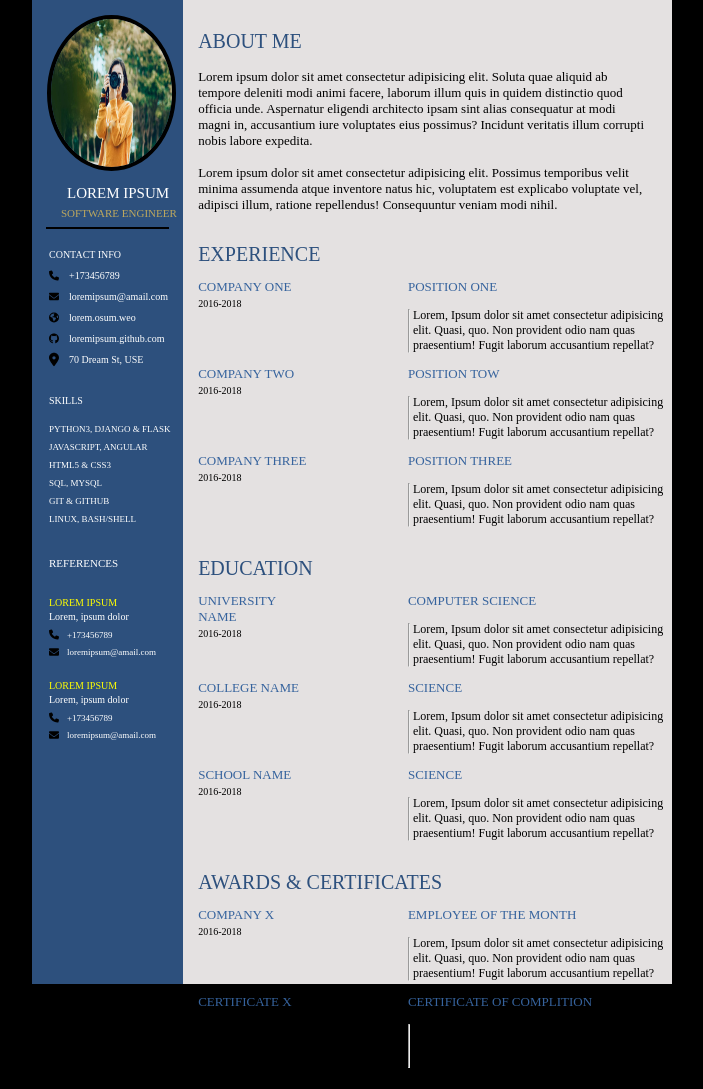
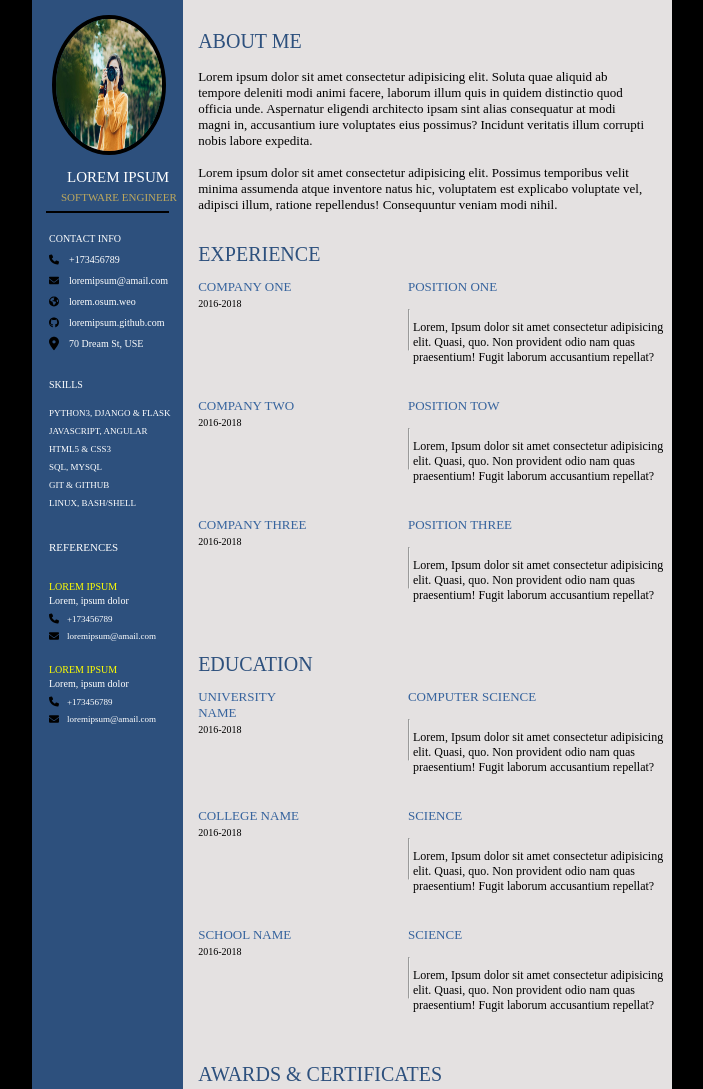
Before and after one commit to sde1rihankhan/Resuma, a plain HTML site: page index.html in a window 1280 px wide. Shown: the top 1089 px of the page, without its empty margins (288-991 px from the left). Before the commit the page ends 1068 px from the top, so only its background shows below. Drawn offline with Linux system fonts and the light colour scheme.

Commit message:
HTML & CSS Changes

```diff
--- a/style.css
+++ b/style.css
@@ -1,156 +1,166 @@
-body{
+body {
   background-color: rgb(0, 0, 0);
   display: flex;
   justify-content: center;
   margin: 0px;
 }
-.contant1{
-    height: 123vh;
+.contant1 {
+  /* height: 123vh; */
   width: 50%;
   background-color: rgb(228, 225, 225);
 }
-.contant2{
-    width:90%;
-    height: 123vh;
-    background-color:rgb(45, 80, 125) ;
-    /* display: flex; */
-    /* justify-content: center;
-    flex-direction: column; */
+.contant2 {
+  width: 90%;
+  /* height: 123vh; */
+  background-color: rgb(45, 80, 125);
 }
-.image1{
-    width: 80%;
+.image1 {
+  width: 70%;
   height: 15%;
-    border-radius:50% ;
-    margin: 15px 0px 10px 15px;
+  border-radius: 50%;
+  margin: 15px 0px 10px 25px;
   border: 4px solid black;
 }
-.contant3{
+@media screen and (max-width: 1290px){
+    .image1{
+        height: 10%;
+        margin-left: 20px;
+    }
+}
+@media screen and (max-width: 1190px){
+    .image1{
+        height: 7%;
+        margin-left: 15px;
+    }
+}
+@media screen and (max-width: 920px){
+    .image1{
+        height: 5%;
+        margin-left: 13;
+    }
+}
+.contant3 {
   color: white;
   font-size: 15px;
   margin: 0px 0px 5px 35px;
 }
-.contant4{
+.contant4 {
   color: rgb(189, 168, 94);
-font-size:11px ;
+  font-size: 11px;
   margin: 0px 0px 0px 29px;
 }
-.contant5{
+.contant5 {
   width: 80%;
 }
-.contant6{
+.contant6 {
   font-size: 10px;
   color: #ffffff;
   margin: 20px 0px 0px 17px;
 }
-.image2{
+.image2 {
   width: 10px;
 }
-.contant7{
+.contant7 {
   display: flex;
   font-size: 10px;
   gap: 5px;
   margin: 5px 0px 0px 17px;
   color: #fff;
 }
-.image3{
+.image3 {
   width: 10px;
 }
-.contant8{
+.contant8 {
   display: flex;
   font-size: 10px;
   gap: 5px;
   color: #fff;
-  margin: 0PX 0px 0px 17px;
+  margin: 0px 0px 0px 17px;
 }
-.contant9{
+.contant9 {
   margin: 5px;
 }
-.contant11{
+.contant11 {
   color: #ffffff;
   font-size: 10px;
   margin: 25px 0px 10px 17px;
 }
-.contant10{
-    font-size:9PX ;
+.contant10 {
+  font-size: 9px;
   display: flex;
   flex-direction: column;
   gap: 8px;
-}.contant12{
+}
+.contant12 {
   margin: 0px 0px 0px 17px;
   color: #fff;
 }
-.contant13{
+.contant13 {
   font-size: 11px;
   color: #fff;
   margin: 25px 0px 5px 17px;
 }
-.contant14{
+.contant14 {
   color: yellow;
   margin: 15px 0px 0px 17px;
   font-size: 10px;
 }
-.contant15{
+.contant15 {
   font-size: 10px;
   color: #fff;
   margin: 3px 0px 0px 17px;
 }
-.contant16{
+.contant16 {
   display: flex;
   /* flex-direction: column; */
   margin: 2px 0px 0px 17px;
   color: #fff;
   gap: 8px;
 }
-.contant18{
+.contant18 {
   margin: 0px;
 }
-.contant17{
+.contant17 {
   margin: 6px 0px 5px 0px;
 }
-.contant19{
+.contant19 {
   color: rgb(45, 80, 125);
   font-size: 20px;
   margin: 30px 0px 0px 15px;
 }
-.contant20{
+.contant20 {
   display: flex;
 }
-.contant21{
+.contant21 {
   margin: 16px 23px 16px 15px;
   font-size: 13px;
 }
-.contant22{
+.contant22 {
   font-size: 13px;
   margin: 13px 0px 0px 15px;
   color: rgb(54, 99, 157);
   width: 14vh;
 }
-.contant23{
+.contant23 {
   font-size: 10px;
   margin: 3px 0px 0px 15px;
 }
-.contant24{
+.contant24 {
   font-size: 13px;
   color: rgb(54, 99, 157);
 }
-.contant25{
-    /* display: flex; */
-}
-.contant26{
+.contant26 {
   display: flex;
   gap: 20%;
 }
-.contant27{
-    /* display: flex; */
-}
-.contant28{
+.contant28 {
   display: flex;
 }
-.contant29{
-    margin: 0px;
+.contant29 {
+  margin-bottom: 20px;
   font-size: 12px;
 }
-.contant30{
-    height: 5.vh;
+.contant30 {
+  height: 5vh;
   margin: 1px 3px 0px 0px;
 }
```
Also changed, not shown: index.html (+31 -10 lines). Lines whose indentation alone changed are shown as unchanged.
